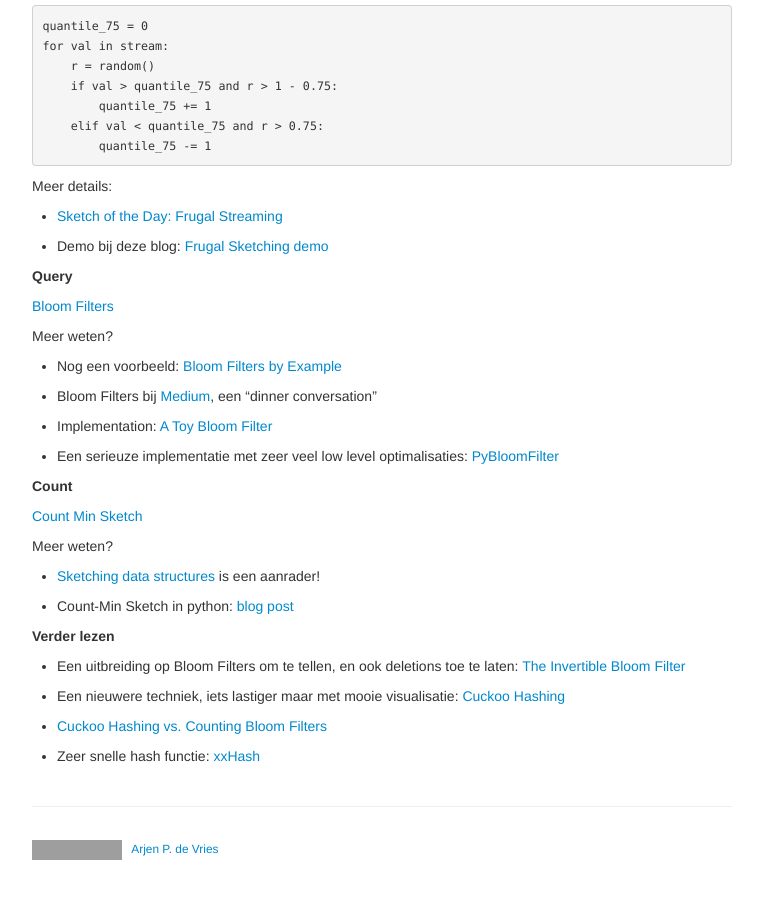
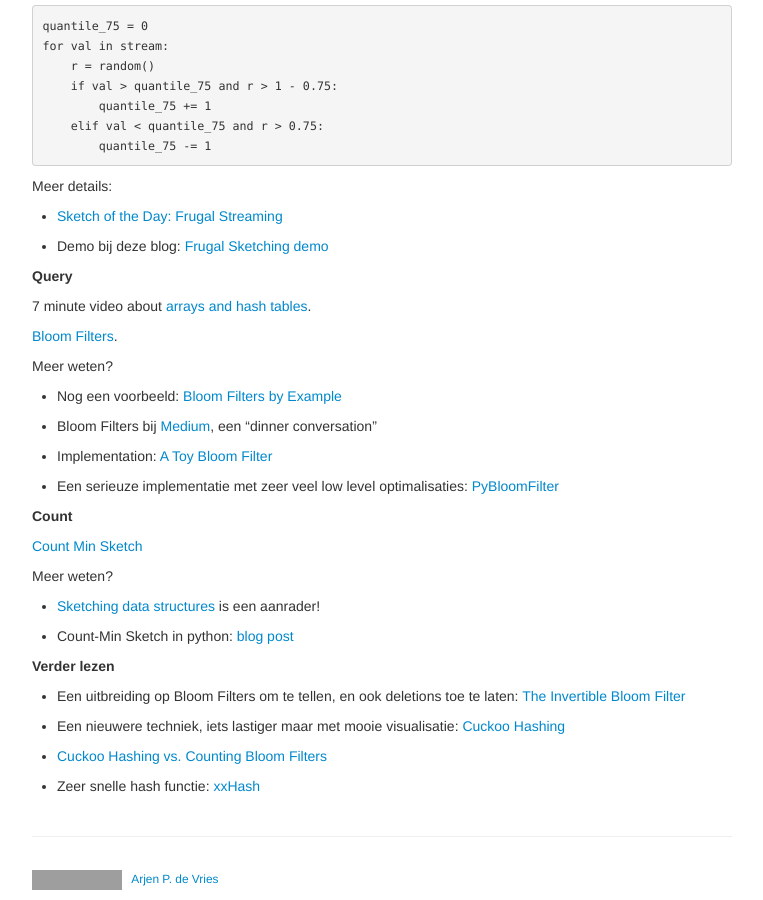
Before and after one commit to Thelukepet/course, a Jekyll site: the page built from puc/tutorial.md, in a window 1280 px wide and 900 px high, scrolled down 2057 px. Shown: the whole window, without its empty margins (258-1021 px from the left). Built offline with Jekyll 4.4.1, drawn with Linux system fonts in a browser that asks for light colours; before the commit the page ends 2927 px from its top, so only the background shows below that; grey boxes are pictures that could not be loaded.

Commit message:
Added youtube video

```diff
--- a/puc/tutorial.md
+++ b/puc/tutorial.md
@@ -143,7 +143,9 @@ Meer details:
 
 ##### Query
 
-[Bloom Filters](https://www.jasondavies.com/bloomfilter/)
+7 minute video about [arrays and hash tables](https://www.youtube.com/watch?v=h2d9b_nEzoA).
+
+[Bloom Filters](https://www.jasondavies.com/bloomfilter/).
 
 Meer weten?
 
```
